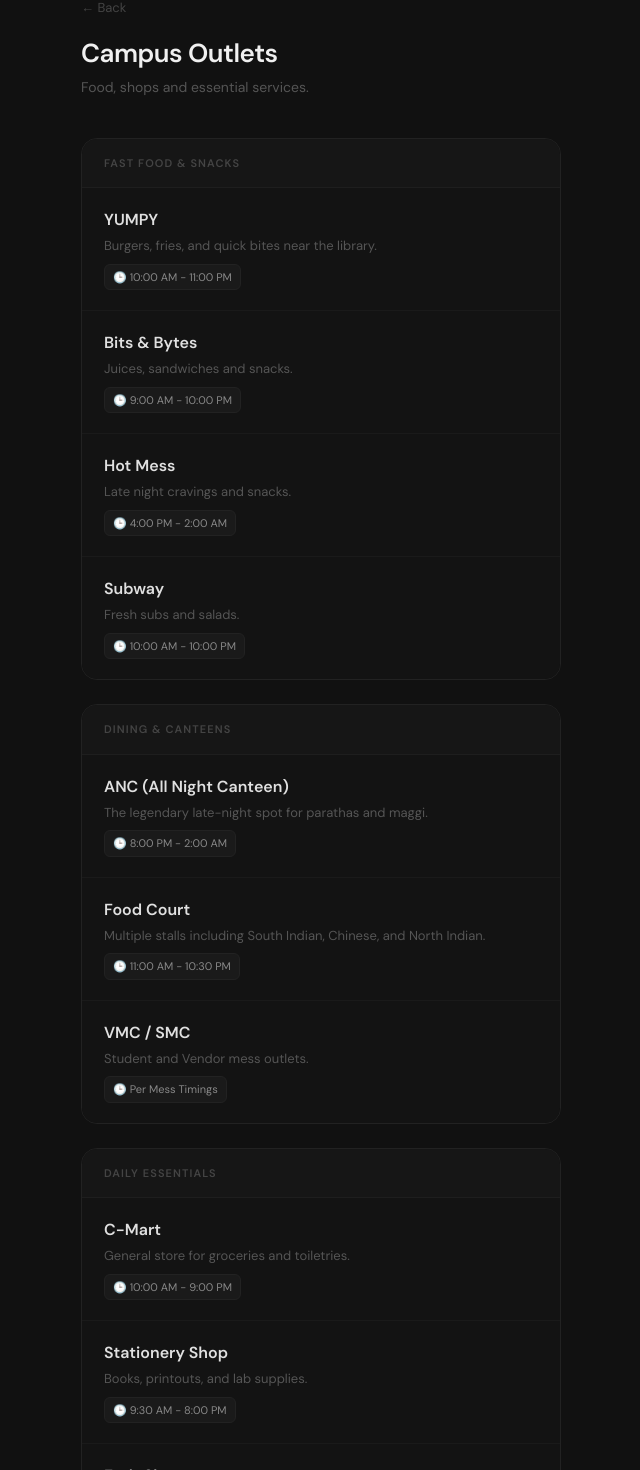
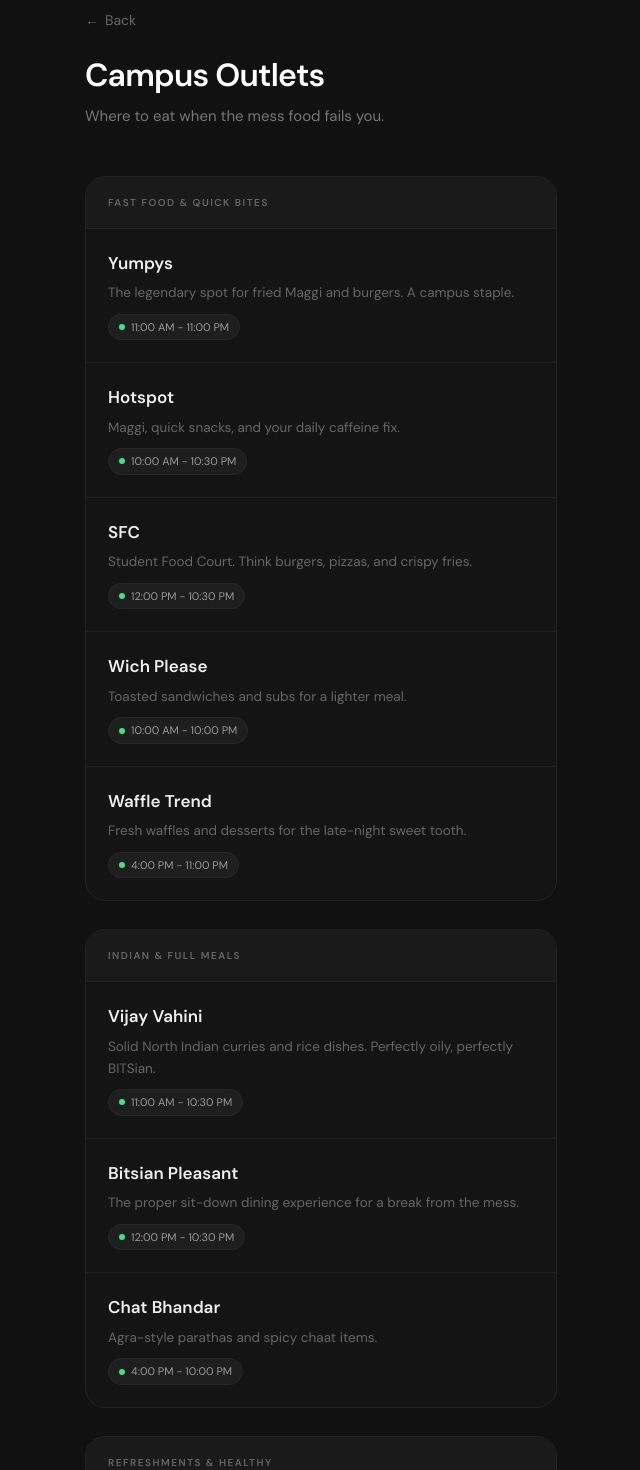
Before and after one commit to anantagarwal0156H/onebphc, a Next.js app: page /outlets in a window 1280 px wide. Shown: the part 50-1520 px from the top of the page, without its empty margins (319-959 px from the left). Built offline with nearby package versions, Linux system fonts and the light colour scheme.

Commit message:
outletsupdate

```diff
--- a/app/outlets/page.js
+++ b/app/outlets/page.js
@@ -1,30 +1,32 @@
 'use client';
-import { useState } from 'react';
 
-const outlets = [
+const outletGroups = [
   {
-    category: 'Fast Food & Snacks',
+    category: 'Fast Food & Quick Bites',
     items: [
-      { name: 'YUMPY', time: '10:00 AM - 11:00 PM', desc: 'Burgers, fries, and quick bites near the library.' },
-      { name: 'Bits & Bytes', time: '9:00 AM - 10:00 PM', desc: 'Juices, sandwiches and snacks.' },
-      { name: 'Hot Mess', time: '4:00 PM - 2:00 AM', desc: 'Late night cravings and snacks.' },
-      { name: 'Subway', time: '10:00 AM - 10:00 PM', desc: 'Fresh subs and salads.' },
+      { name: 'Yumpys', time: '11:00 AM - 11:00 PM', desc: 'The legendary spot for fried Maggi and burgers. A campus staple.' },
+      { name: 'Hotspot', time: '10:00 AM - 10:30 PM', desc: 'Maggi, quick snacks, and your daily caffeine fix.' },
+      { name: 'SFC', time: '12:00 PM - 10:30 PM', desc: 'Student Food Court. Think burgers, pizzas, and crispy fries.' },
+      { name: 'Wich Please', time: '10:00 AM - 10:00 PM', desc: 'Toasted sandwiches and subs for a lighter meal.' },
+      { name: 'Waffle Trend', time: '4:00 PM - 11:00 PM', desc: 'Fresh waffles and desserts for the late-night sweet tooth.' },
     ],
   },
   {
-    category: 'Dining & Canteens',
+    category: 'Indian & Full Meals',
     items: [
-      { name: 'ANC (All Night Canteen)', time: '8:00 PM - 2:00 AM', desc: 'The legendary late-night spot for parathas and maggi.' },
-      { name: 'Food Court', time: '11:00 AM - 10:30 PM', desc: 'Multiple stalls including South Indian, Chinese, and North Indian.' },
-      { name: 'VMC / SMC', time: 'Per Mess Timings', desc: 'Student and Vendor mess outlets.' },
+      { name: 'Vijay Vahini', time: '11:00 AM - 10:30 PM', desc: 'Solid North Indian curries and rice dishes. Perfectly oily, perfectly BITSian.' },
+      { name: 'Bitsian Pleasant', time: '12:00 PM - 10:30 PM', desc: 'The proper sit-down dining experience for a break from the mess.' },
+      { name: 'Chat Bhandar', time: '4:00 PM - 10:00 PM', desc: 'Agra-style parathas and spicy chaat items.' },
     ],
   },
   {
-    category: 'Daily Essentials',
+    category: 'Refreshments & Healthy',
     items: [
-      { name: 'C-Mart', time: '10:00 AM - 9:00 PM', desc: 'General store for groceries and toiletries.' },
-      { name: 'Stationery Shop', time: '9:30 AM - 8:00 PM', desc: 'Books, printouts, and lab supplies.' },
-      { name: 'Fruit Shop', time: '10:00 AM - 10:00 PM', desc: 'Fresh fruits and juices.' },
+      { name: 'Fruitfull', time: '9:00 AM - 10:00 PM', desc: 'Fresh fruit juices and healthy fruit bowls.' },
+      { name: 'Protein Isle', time: '5:00 PM - 11:00 PM', desc: 'The gym-rat go-to. Boiled eggs, chicken, and high-protein bowls.' },
+      { name: 'C3 (Amul)', time: '9:00 AM - 11:00 PM', desc: 'Ice creams, milkshakes, and hot beverages by the acad block.' },
+      { name: 'Tea Time', time: '8:00 AM - 9:00 PM', desc: 'Quick chai breaks and biscuits between lectures.' },
+      { name: 'Bits and Bytes', time: '9:00 AM - 10:00 PM', desc: 'Dependable sandwiches, juices, and South Indian snacks.' },
     ],
   },
 ];
@@ -35,66 +37,80 @@ export default function Outlets() {
       <style>{`
         @import url('https://fonts.googleapis.com/css2?family=DM+Sans:wght@300;400;500;600&display=swap');
         * { box-sizing: border-box; margin: 0; padding: 0; }
-        body { background: #111; font-family: 'DM Sans', sans-serif; }
-        @keyframes fadeUp { to { opacity: 1; transform: translateY(0); } }
-        .fade { opacity: 0; transform: translateY(12px); animation: fadeUp 0.3s ease forwards; }
+        body { background: #111; font-family: 'DM Sans', sans-serif; overflow-x: hidden; }
+        @keyframes fadeUp {
+          from { opacity: 0; transform: translateY(12px); }
+          to { opacity: 1; transform: translateY(0); }
+        }
+        .fade { opacity: 0; animation: fadeUp 0.4s ease forwards; }
 
         .section {
           border: 1px solid #222;
-          border-radius: 16px;
+          border-radius: 20px;
           overflow: hidden;
-          margin-bottom: 24px;
+          margin-bottom: 28px;
+          background: #141414;
         }
         .section-header {
-          padding: 16px 22px;
-          background: #161616;
-          border-bottom: 1px solid #1e1e1e;
-          font-size: 11px;
-          font-weight: 600;
-          letter-spacing: 0.1em;
+          padding: 18px 22px;
+          background: #1a1a1a;
+          border-bottom: 1px solid #222;
+          font-size: 10px;
+          font-weight: 700;
+          letter-spacing: 0.15em;
           text-transform: uppercase;
-          color: #444;
+          color: #666;
         }
         .outlet-card {
-          padding: 20px 22px;
-          background: #131313;
-          border-bottom: 1px solid #1a1a1a;
-          transition: background 0.15s ease;
+          padding: 22px;
+          border-bottom: 1px solid #1e1e1e;
+          transition: all 0.2s ease;
         }
         .outlet-card:last-child { border-bottom: none; }
         .outlet-card:hover { background: #181818; }
 
         .time-badge {
-          display: inline-block;
-          padding: 4px 8px;
-          background: #1a1a1a;
-          border: 1px solid #222;
-          border-radius: 6px;
+          display: inline-flex;
+          align-items: center;
+          padding: 4px 10px;
+          background: #1e1e1e;
+          border: 1px solid #282828;
+          border-radius: 100px;
           font-size: 11px;
-          color: #888;
-          margin-top: 8px;
+          color: #999;
+          margin-top: 10px;
+        }
+        .status-dot {
+          width: 6px;
+          height: 6px;
+          background: #4ade80;
+          border-radius: 50%;
+          margin-right: 6px;
         }
       `}</style>
 
-      <main style={{ minHeight: '100vh', color: '#e8e8e8', maxWidth: '520px', margin: '0 auto', padding: '48px 20px' }}>
+      <main style={{ minHeight: '100vh', color: '#e8e8e8', maxWidth: '520px', margin: '0 auto', padding: '60px 24px' }}>
 
-        <div className="fade" style={{ marginBottom: '40px' }}>
-          <a href="/" style={{ fontSize: '13px', color: '#444', textDecoration: 'none', display: 'block', marginBottom: '16px' }}>← Back</a>
-          <h1 style={{ fontSize: '26px', fontWeight: '600', color: '#f0f0f0', letterSpacing: '-0.5px' }}>Campus Outlets</h1>
-          <p style={{ fontSize: '14px', color: '#555', marginTop: '4px' }}>Food, shops and essential services.</p>
+        <div className="fade" style={{ marginBottom: '48px' }}>
+          <a href="/" style={{ fontSize: '14px', color: '#666', textDecoration: 'none', display: 'flex', alignItems: 'center', gap: '6px', marginBottom: '20px' }}>
+            <span>←</span> Back
+          </a>
+          <h1 style={{ fontSize: '32px', fontWeight: '600', color: '#fff', letterSpacing: '-0.8px' }}>Campus Outlets</h1>
+          <p style={{ fontSize: '15px', color: '#777', marginTop: '6px', fontWeight: '400' }}>Where to eat when the mess food fails you.</p>
         </div>
 
         <div>
-          {outlets.map((section, i) => (
-            <div key={section.category} className="section fade" style={{ animationDelay: `${i * 0.1}s` }}>
-              <div className="section-header">{section.category}</div>
-              {section.items.map((item) => (
+          {outletGroups.map((group, groupIdx) => (
+            <div key={group.category} className="section fade" style={{ animationDelay: `${groupIdx * 0.15}s` }}>
+              <div className="section-header">{group.category}</div>
+              {group.items.map((item) => (
                 <div key={item.name} className="outlet-card">
-                  <div style={{ display: 'flex', justifyContent: 'space-between', alignItems: 'flex-start' }}>
-                    <div style={{ fontSize: '16px', fontWeight: '600', color: '#e0e0e0' }}>{item.name}</div>
+                  <div style={{ fontSize: '17px', fontWeight: '600', color: '#efefef' }}>{item.name}</div>
+                  <div style={{ fontSize: '13.5px', color: '#666', marginTop: '6px', lineHeight: '1.6' }}>{item.desc}</div>
+                  <div className="time-badge">
+                    <span className="status-dot"></span>
+                    {item.time}
                   </div>
-                  <div style={{ fontSize: '13px', color: '#555', marginTop: '4px', lineHeight: '1.5' }}>{item.desc}</div>
-                  <div className="time-badge">🕒 {item.time}</div>
                 </div>
               ))}
             </div>
```
